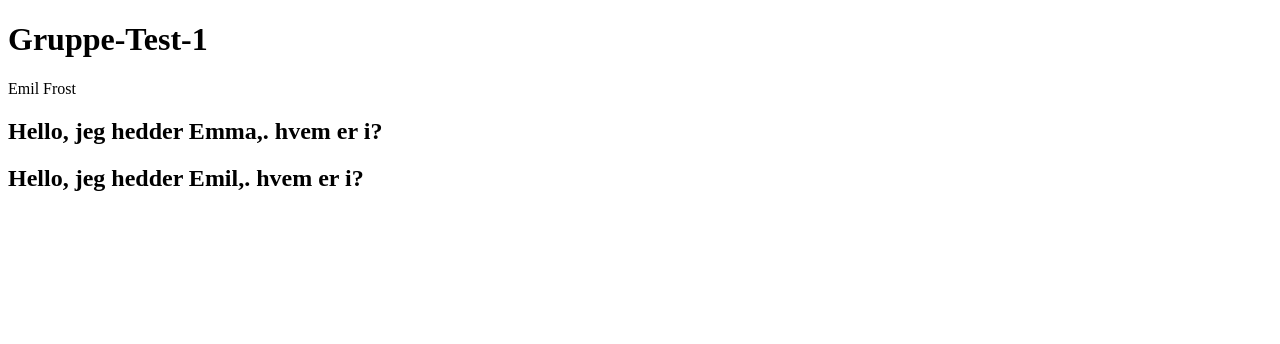
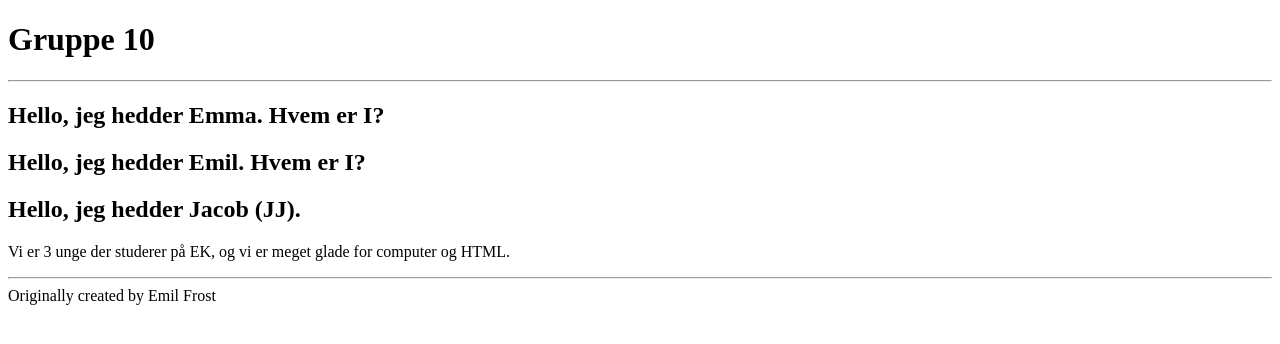
Before and after one commit to Emilfrosta123/first-html-page, a plain HTML site: page index.html in a window 1280 px wide. Drawn offline with Linux system fonts and the light colour scheme.

Commit message:
Jeg har lavet lidt af hvert, håber I kan lide det

```diff
--- a/index.html
+++ b/index.html
@@ -2,17 +2,19 @@
 <html lang="en">
 <head>
     <h1>
-    Gruppe-Test-1
+    Gruppe 10
     </h1>
-    <div>Emil Frost</div>
-
+    <hr>
     <meta charset="UTF-8">
     <meta name="viewport" content="width=device-width, initial-scale=1">
     <title>Document</title>
-    <h2>Hello, jeg hedder Emma,. hvem er i?</h2>
-    <h2>Hello, jeg hedder Emil,. hvem er i?</h2>
+    <h2>Hello, jeg hedder Emma. Hvem er I?</h2>
+    <h2>Hello, jeg hedder Emil. Hvem er I?</h2>
+    <h2>Hello, jeg hedder Jacob (JJ).</h2>
 </head>
 <body>
-
+<p>Vi er 3 unge der studerer på EK, og vi er meget glade for computer og HTML.</p>
 </body>
+<hr>
+<footer>Originally created by Emil Frost</footer>
 </html>
```
